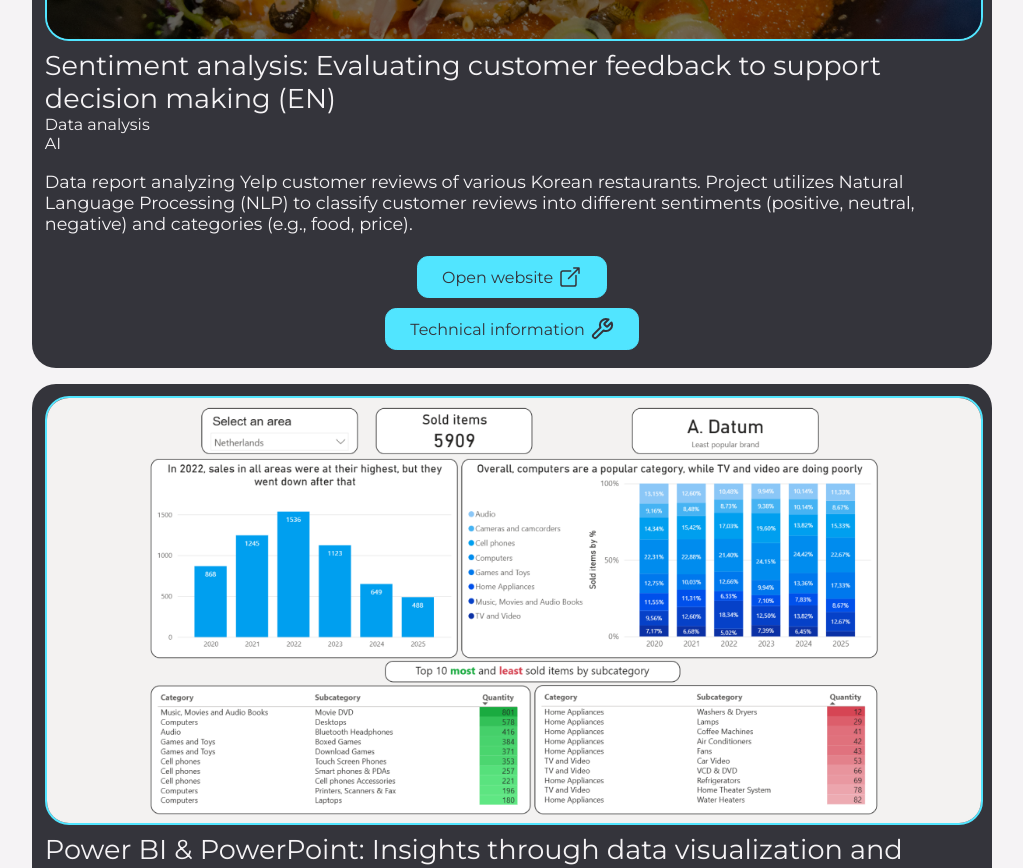
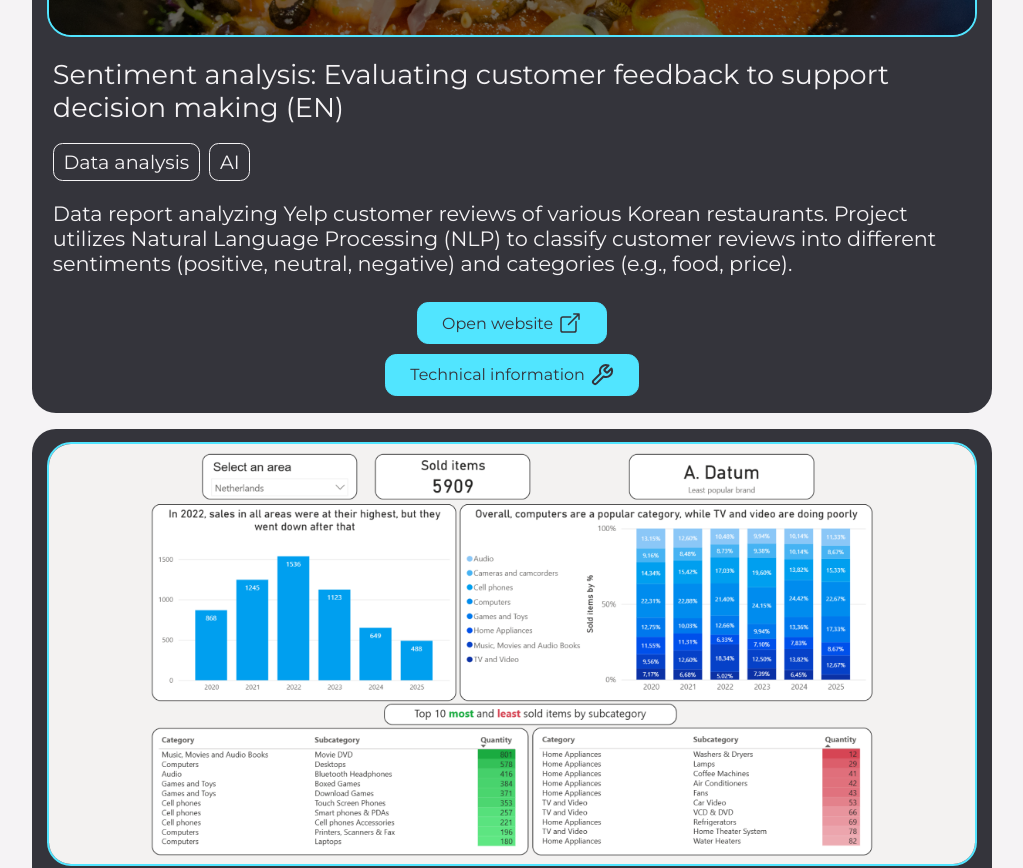
Before and after one commit to ojela028xamk/jere-lansipii-portfolio, a Next.js app: page / in a window 1280 px wide. Shown: the part 2460-3328 px from the top of the page, without its empty margins (128-1151 px from the left). Built offline with nearby package versions, Linux system fonts and the light colour scheme; no server answers.

Commit message:
projects update

```diff
--- a/app/website/projects.module.scss
+++ b/app/website/projects.module.scss
@@ -15,7 +15,7 @@
 
     h2 {
       font-weight: 500;
-      font-size: 2em;
+      font-size: 2rem;
       text-align: center;
       color: main.$secondary-black;
     }
@@ -26,8 +26,8 @@
     }
 
     .project_items {
-      display: grid;
-      grid-template-columns: 1fr;
+      display: flex;
+      flex-direction: column;
     }
   }
 
@@ -41,22 +41,41 @@
     margin-bottom: 1em;
 
     .project_image {
-      width: 100%;
+      margin: auto;
+      max-width: 99%;
       height: auto;
       border-radius: 1.5em;
       margin-bottom: 0.5em;
       border: 2px solid main.$blue;
     }
 
+    .project_content {
+      display: flex;
+      flex-direction: column;
+      padding: 0.8em 0.5em 0 0.5em;
+
       .project_name {
-      font-size: 1.7em;
+        font-size: 1.7rem;
+      }
+
+      .project_categories {
+        display: flex;
+        flex-direction: row;
+
+        .project_category {
+          margin: 1em 0.5em 0 0;
+          border: 1px solid main.$white;
+          width: fit-content;
+          font-size: 1.2rem;
+          border-radius: 0.5em;
+          padding: 0.3em 0.5em;
+        }
       }
 
       .project_description {
         text-align: left;
-      font-size: 1.1em;
+        font-size: 1.3rem;
         margin-bottom: 1em;
-      flex-grow: 1;
       }
 
       .button_project {
@@ -84,3 +103,4 @@
       }
     }
   }
+}
--- a/app/website/projects.tsx
+++ b/app/website/projects.tsx
@@ -66,14 +66,17 @@ const Projects = (): JSX.Element => {
                 height={545}
                 quality={50}
               />
+              <div className={css.project_content}>
                 <span className={css.project_name}>
                   {t(`projects.${project.translateKey}.name`)}
                 </span>
+                <div className={css.project_categories}>
                   {project.categories.map((category) => (
                     <span key={category} className={css.project_category}>
                       {t(`projects.${category}`)}
                     </span>
                   ))}
+                </div>
                 <p className={css.project_description}>
                   {t(`projects.${project.translateKey}.description`)}
                 </p>
@@ -96,6 +99,7 @@ const Projects = (): JSX.Element => {
                   </Link>
                 )}
               </div>
+            </div>
           ))}
         </div>
       </div>
```
Lines whose indentation alone changed are shown as unchanged.
